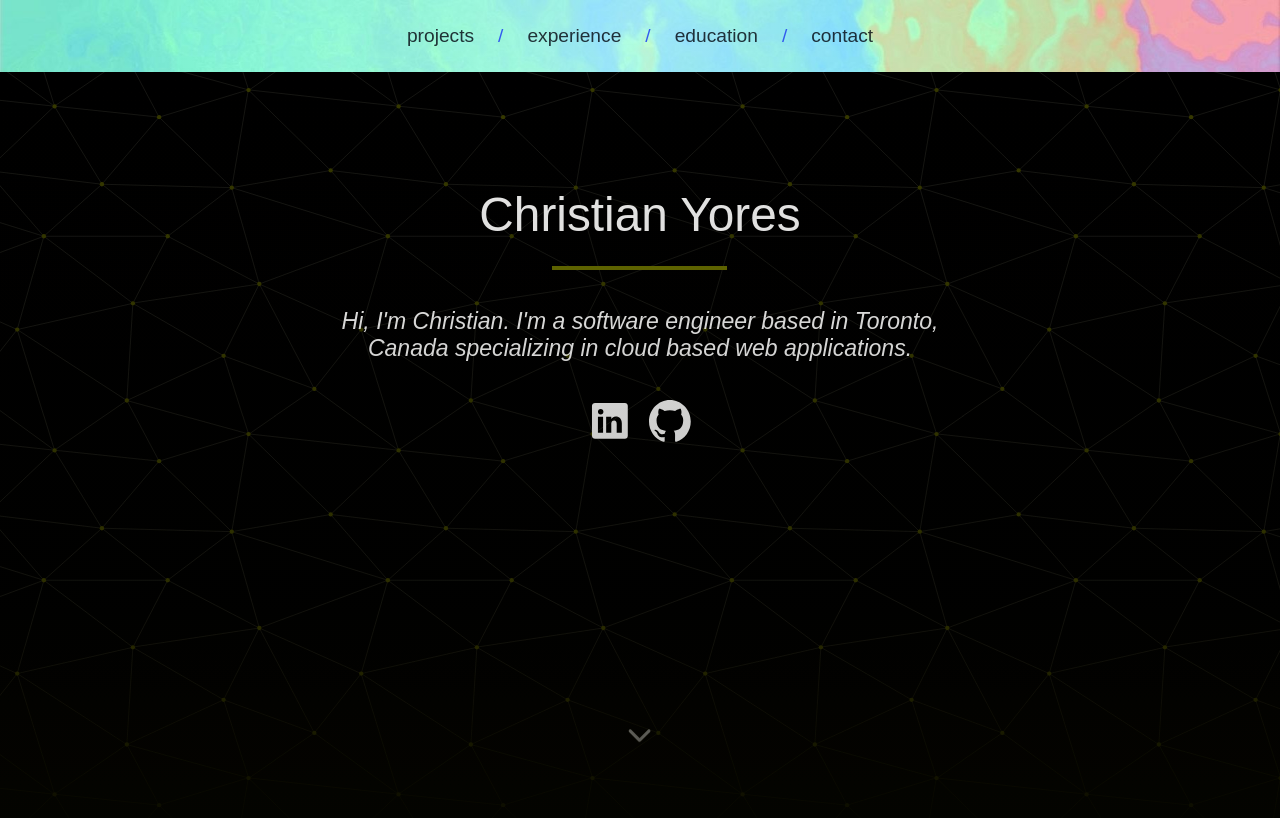
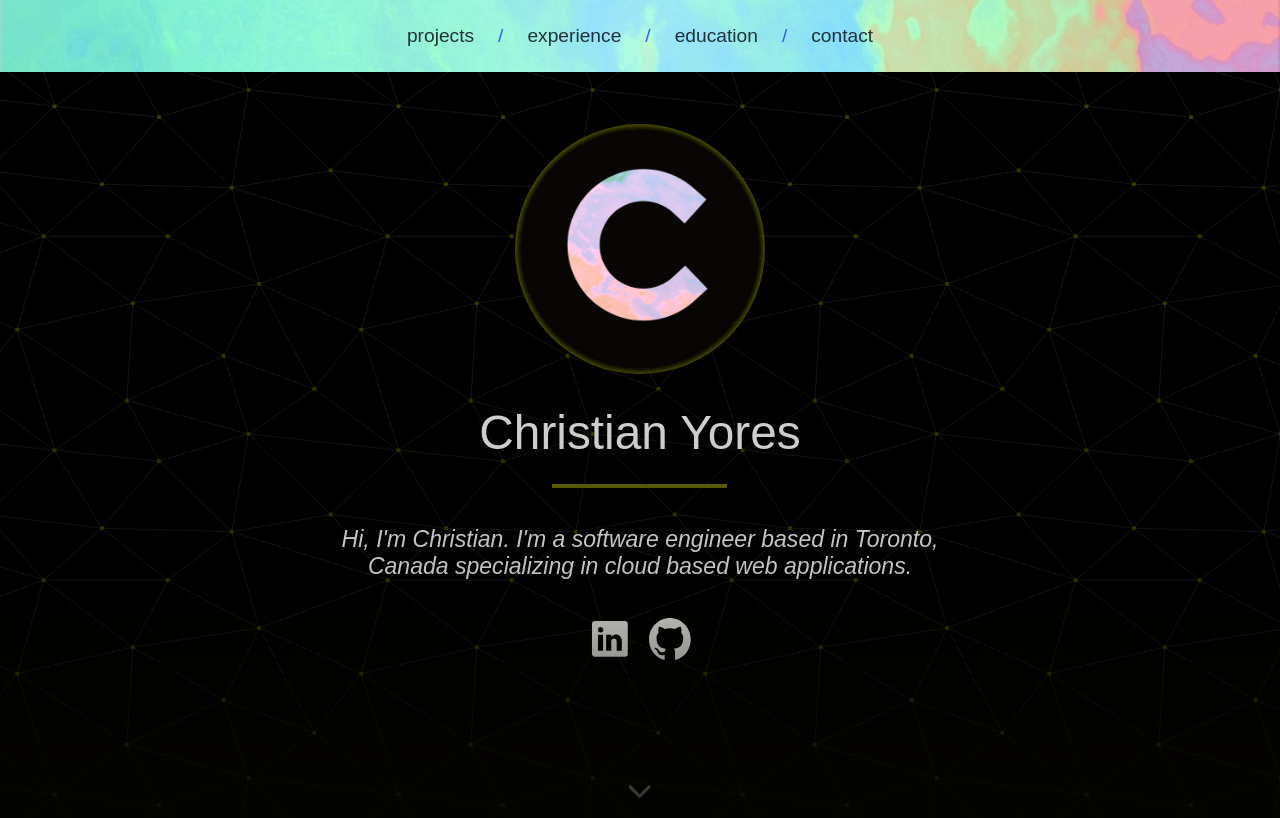
Before and after one commit to cyores/cyores.github.io, a Gatsby site: page / in a window 1280 px wide. Shown: the top 818 px of the page. Built offline with nearby package versions, Linux system fonts and the light colour scheme; Gatsby itself is replaced by a stand-in of ours.

Commit message:
Add logo to landing page

```diff
--- /dev/null
+++ b/src/components/utils/LogoImg.js
@@ -0,0 +1,29 @@
+import React from "react";
+import { useStaticQuery, graphql } from "gatsby";
+
+// components
+import Img  from "gatsby-image";
+
+const LogoImg = ({ style }) => {
+    const data = useStaticQuery(graphql`
+        query {
+            placeholderImage: file(relativePath: { eq: "logo.png" }) {
+                childImageSharp {
+                    fluid(maxWidth: 300) {
+                        ...GatsbyImageSharpFluid
+                    }
+                }
+            }
+        }
+    `);
+    return (
+        <Img
+            fluid={data.placeholderImage.childImageSharp.fluid}
+            alt="Logo"
+            style={style}
+        />
+    );
+};
+
+
+export default LogoImg;
--- a/src/components/utils/SEO.js
+++ b/src/components/utils/SEO.js
@@ -21,8 +21,8 @@ const SEO = ({ description, lang, meta, title }) => {
     return (
         <Helmut
             htmlAttributes={{ lang }}
-            title={title}
-            titleTemplate={`%s | ${site.siteMetadata.title}`}
+            title={title || "Christian Yores | Software Engineer"}
+            // titleTemplate={`%s | ${site.siteMetadata.title}`}
             meta={[
                 { name: `description`, content: metaDescription },
                 { property: `og:title`, content: title },
--- a/src/pages/index.js
+++ b/src/pages/index.js
@@ -22,6 +22,7 @@ import Input from "../components/utils/Input";
 import Textarea from "../components/utils/Textarea";
 import NetlifyForm from "../components/utils/NetlifyForm";
 import Footer from "../components/Footer";
+import LogoImg from "../components/utils/LogoImg";
 
 const AnimateScrollDownArrow = styled.div`
     @keyframes fadeIn {
@@ -49,13 +50,13 @@ const Index = ({
     const projects = edges;
     return (
         <>
-            <SEO title="Home" />
+            <SEO />
             <Header />
 
             <div className="svg-bg">
                 <div
                     className="container"
-                    style={{ paddingTop: "var(--space-xxl)" }}
+                    style={{ paddingTop: "var(--space-xl)" }}
                 >
                     <Flex>
                         <div
@@ -65,6 +66,26 @@ const Index = ({
                                 textAlign: "center"
                             }}
                         >
+                            <Flex>
+                                <div
+                                    style={{
+                                        width: "250px",
+                                        height: "250px",
+                                        background: "transparent",
+                                        borderRadius: "50%",
+                                        boxShadow:
+                                            "inset 0 0 6px 2px var(--color-primary)"
+                                    }}
+                                >
+                                    <LogoImg
+                                        style={{
+                                            width: "238px",
+                                            marginTop: "6px",
+                                            marginLeft: "6px"
+                                        }}
+                                    />
+                                </div>
+                            </Flex>
                             <h1>Christian Yores</h1>
                             <Flex>
                                 <div
@@ -123,7 +144,7 @@ const Index = ({
                 <div
                     style={{
                         position: "absolute",
-                        bottom: "var(--space-xxxl)",
+                        top: "85vh",
                         width: "100%"
                     }}
                 >
```
